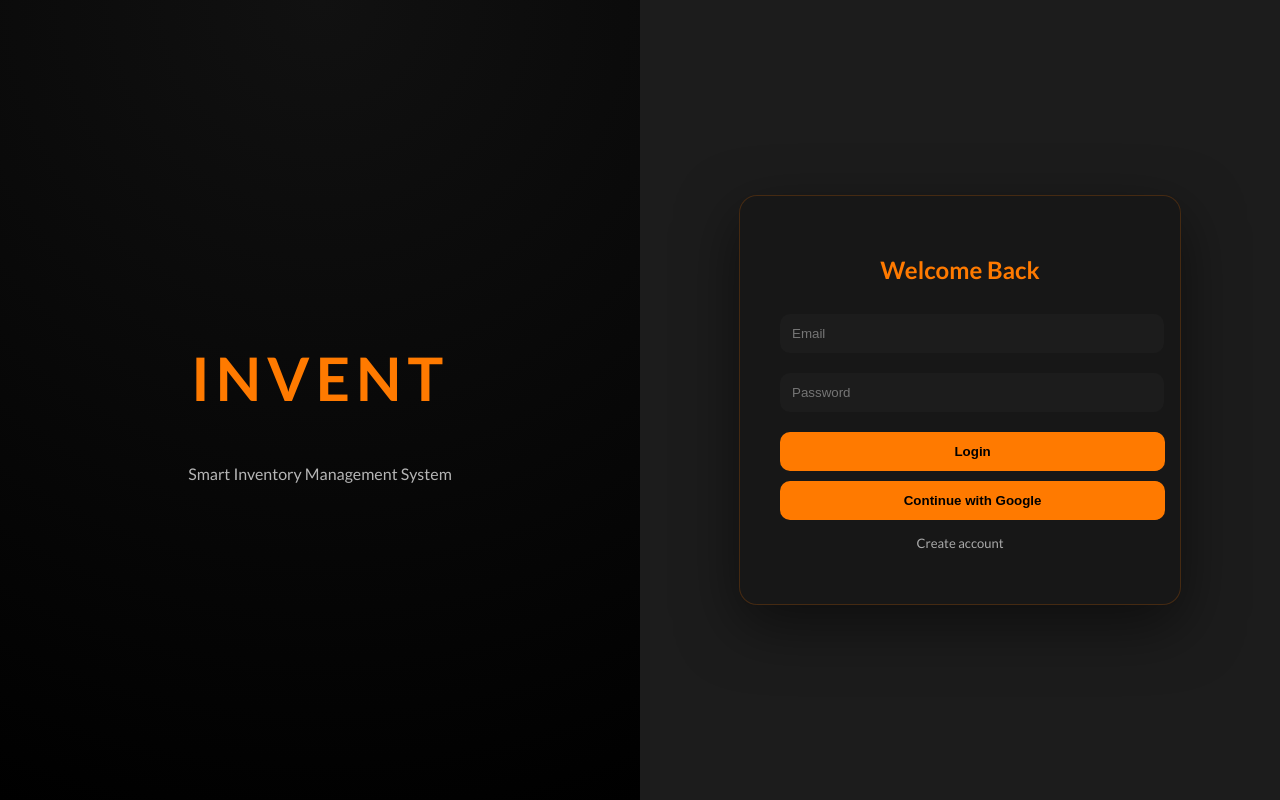
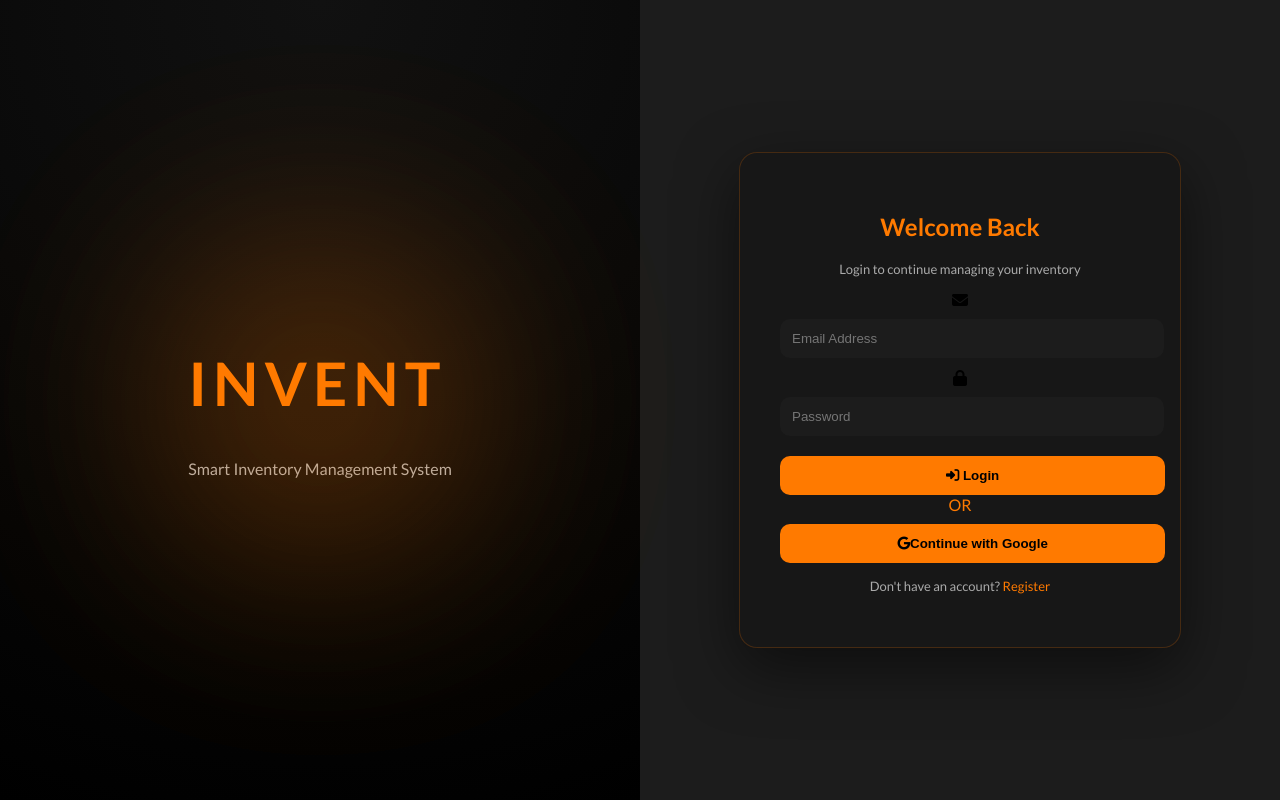
Before and after one commit to shehanaip/invent, a React (Vite) app: page /auth in a window 1280 px wide. Built offline with nearby package versions, Linux system fonts and the light colour scheme; no server answers.

Commit message:
Add files via upload

```diff
--- a/src/pages/Auth.jsx
+++ b/src/pages/Auth.jsx
@@ -2,9 +2,9 @@ import { useState, useEffect } from "react";
 import { useNavigate } from "react-router-dom";
 import "../auth.css";
 
-// ✅ PRODUCTION SAFE API BASE
 const API =
-  import.meta.env.VITE_API_URL || "https://invent-yfwy.onrender.com/api";
+  import.meta.env.VITE_API_URL ||
+  "https://invent-yfwy.onrender.com/api";
 
 export default function Auth() {
   const [isLogin, setIsLogin] = useState(true);
@@ -28,7 +28,8 @@ export default function Auth() {
 
   // ================= PASSWORD VALIDATION =================
   const validatePassword = (pass) => {
-    return /^(?=.*[A-Za-z])(?=.*\d).{6,}$/.test(pass);
+    const regex = /^(?=.*[A-Za-z])(?=.*\d).{6,}$/;
+    return regex.test(pass);
   };
 
   // ================= GOOGLE LOGIN =================
@@ -41,88 +42,186 @@ export default function Auth() {
     try {
       const res = await fetch(`${API}/auth/login`, {
         method: "POST",
-        headers: { "Content-Type": "application/json" },
-        body: JSON.stringify({ email, password }),
+        headers: {
+          "Content-Type": "application/json",
+        },
+        body: JSON.stringify({
+          email,
+          password,
+        }),
       });
 
       const data = await res.json();
 
-      if (!res.ok) throw new Error(data.msg);
+      if (!res.ok) {
+        throw new Error(data.msg || "Login failed");
+      }
 
       localStorage.setItem("token", data.token);
+
       nav("/");
     } catch (err) {
+      console.log(err);
       alert(err.message || "Login failed");
     }
   };
 
   // ================= REGISTER =================
   const register = async () => {
+    try {
       if (!validatePassword(password)) {
-      alert("Password must be at least 6 characters and include a number");
+        alert(
+          "Password must be at least 6 characters and include a number"
+        );
         return;
       }
 
-    try {
       const res = await fetch(`${API}/auth/register`, {
         method: "POST",
-        headers: { "Content-Type": "application/json" },
-        body: JSON.stringify({ name, email, password }),
+        headers: {
+          "Content-Type": "application/json",
+        },
+        body: JSON.stringify({
+          name,
+          email,
+          password,
+        }),
       });
 
       const data = await res.json();
 
-      if (!res.ok) throw new Error(data.msg);
+      if (!res.ok) {
+        throw new Error(data.msg || "Register failed");
+      }
 
+      alert("Registration successful!");
       setIsLogin(true);
-      alert("Registered successfully. Please login.");
+
+      setName("");
+      setEmail("");
+      setPassword("");
     } catch (err) {
+      console.log(err);
       alert(err.message || "Register failed");
     }
   };
 
   return (
     <div className={`auth-wrapper ${isLogin ? "login" : "register"}`}>
+
+      {/* LEFT SIDE */}
       <div className="auth-left">
+        <div className="auth-overlay"></div>
+
+        <div className="auth-brand">
           <h1>INVENT</h1>
           <p>Smart Inventory Management System</p>
         </div>
 
+        <div className="glow glow-1"></div>
+        <div className="glow glow-2"></div>
+      </div>
+
+      {/* RIGHT SIDE */}
       <div className="auth-right">
+
         <div className="auth-box">
-          <h2>{isLogin ? "Welcome Back" : "Create Account"}</h2>
 
+          <h2>
+            {isLogin ? "Welcome Back" : "Create Account"}
+          </h2>
+
+          <p className="auth-subtitle">
+            {isLogin
+              ? "Login to continue managing your inventory"
+              : "Create your account to get started"}
+          </p>
+
+          {/* NAME */}
           {!isLogin && (
+            <div className="input-group">
+              <i className="fas fa-user"></i>
+
               <input
+                type="text"
                 placeholder="Full Name"
+                value={name}
                 onChange={(e) => setName(e.target.value)}
               />
+            </div>
           )}
 
+          {/* EMAIL */}
+          <div className="input-group">
+            <i className="fas fa-envelope"></i>
+
             <input
-            placeholder="Email"
+              type="email"
+              placeholder="Email Address"
+              value={email}
               onChange={(e) => setEmail(e.target.value)}
             />
+          </div>
+
+          {/* PASSWORD */}
+          <div className="input-group">
+            <i className="fas fa-lock"></i>
 
             <input
               type="password"
               placeholder="Password"
+              value={password}
               onChange={(e) => setPassword(e.target.value)}
             />
+          </div>
 
-          <button onClick={isLogin ? login : register}>
-            {isLogin ? "Login" : "Register"}
+          {/* MAIN BUTTON */}
+          <button
+            className="auth-btn"
+            onClick={isLogin ? login : register}
+          >
+            {isLogin ? (
+              <>
+                <i className="fas fa-sign-in-alt"></i> Login
+              </>
+            ) : (
+              <>
+                <i className="fas fa-user-plus"></i> Register
+              </>
+            )}
           </button>
 
-          <button onClick={googleLogin}>
+          {/* DIVIDER */}
+          <div className="divider">
+            <span>OR</span>
+          </div>
+
+          {/* GOOGLE BUTTON */}
+          <button
+            type="button"
+            className="google-btn"
+            onClick={googleLogin}
+          >
+            <i className="fab fa-google"></i>
+
             Continue with Google
           </button>
 
-          <p onClick={() => setIsLogin(!isLogin)}>
-            {isLogin ? "Create account" : "Login instead"}
+          {/* TOGGLE */}
+          <p className="switch-text">
+            {isLogin
+              ? "Don't have an account?"
+              : "Already have an account?"}{" "}
+
+            <span onClick={() => setIsLogin(!isLogin)}>
+              {isLogin ? "Register" : "Login"}
+            </span>
           </p>
+
         </div>
+
       </div>
+
     </div>
   );
 }
```
Lines whose indentation alone changed are shown as unchanged.
